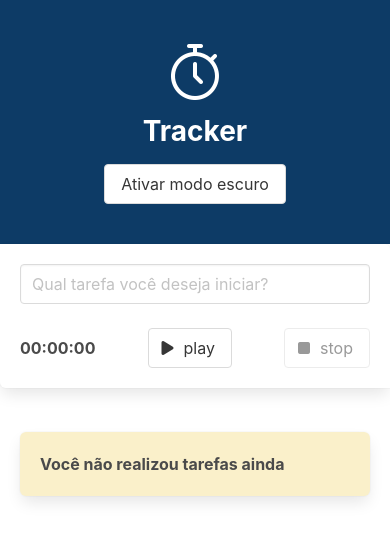
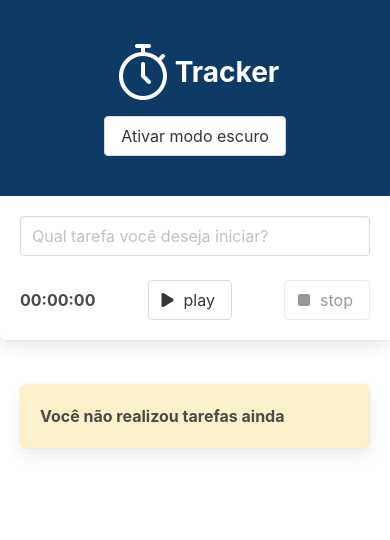
Before and after one commit to adriatls/Tracker, a Vue app: page / in a window 390 px wide. Shown: the top 540 px of the page. Built offline with nearby package versions, Linux system fonts and the light colour scheme.

Commit message:
:bug: Fix: arrumando a responsividade da barra lateral

```diff
--- a/src/components/LateralBar/LateralBar.vue
+++ b/src/components/LateralBar/LateralBar.vue
@@ -1,7 +1,9 @@
 <template>
   <header>
-    <img src="../../assets/chronograph-watch.png" alt="ícone de cronômetro" />
-    <h1>Tracker</h1>
+    <div class="project-name">
+      <img src="../../assets/chronograph-watch.png" alt="ícone de cronômetro" />
+      <h1>Tracker</h1>
+    </div>
     <button class="button" @click="changeTheme">
       {{ buttonText }}
     </button>
@@ -60,6 +62,19 @@ img {
   header {
     padding: 2.5rem;
     height: auto;
+    display: flex;
+    flex-direction: column;
+    justify-content: space-between;
+    align-items: center;
+  }
+  .project-name {
+    display: flex;
+    justify-content: center;
+    align-items: center;
+    margin-bottom: 12px;
+  }
+  h1 {
+    margin-bottom: 0;
   }
 }
 </style>
--- a/src/components/MainForm/MainForm.vue
+++ b/src/components/MainForm/MainForm.vue
@@ -1,8 +1,8 @@
 <template>
   <div class="box form">
-    <div class="columns">
+    <div class="columns controls-section">
       <div
-        class="column is-8"
+        class="column is-8 input-container"
         role="form"
         aria-label="Formulário para criação de uma nova tarefa"
       >
@@ -51,4 +51,14 @@ export default defineComponent({
   background-color: var(--bg-primary);
   border-radius: 0px 6px;
 }
+
+@media only screen and (max-width: 1024px) {
+  .controls-section {
+    display: flex;
+    flex-direction: column;
+  }
+  .input-container {
+    width: 100% !important;
+  }
+}
 </style>
--- a/src/components/TimerControl/TimerCrontrol.vue
+++ b/src/components/TimerControl/TimerCrontrol.vue
@@ -54,7 +54,3 @@ export default defineComponent({
   },
 })
 </script>
-
-<style scoped>
-
-</style>
```
